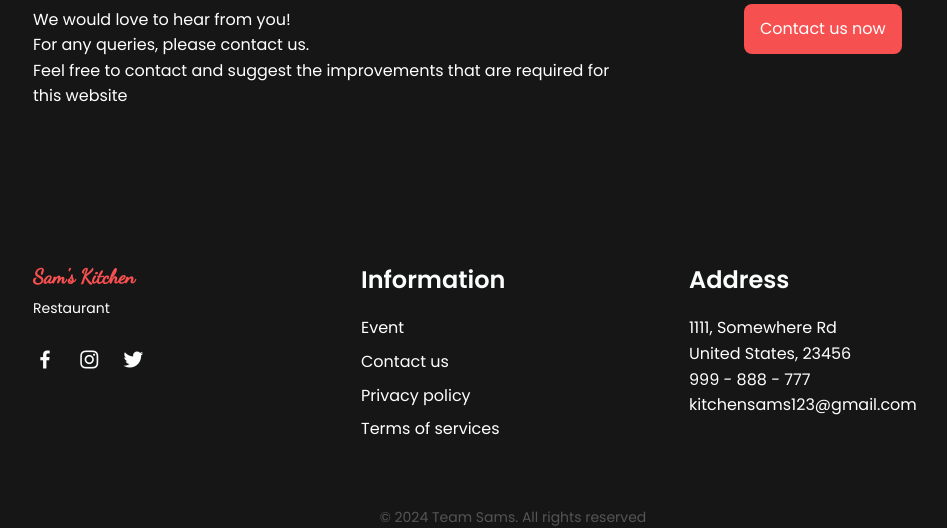
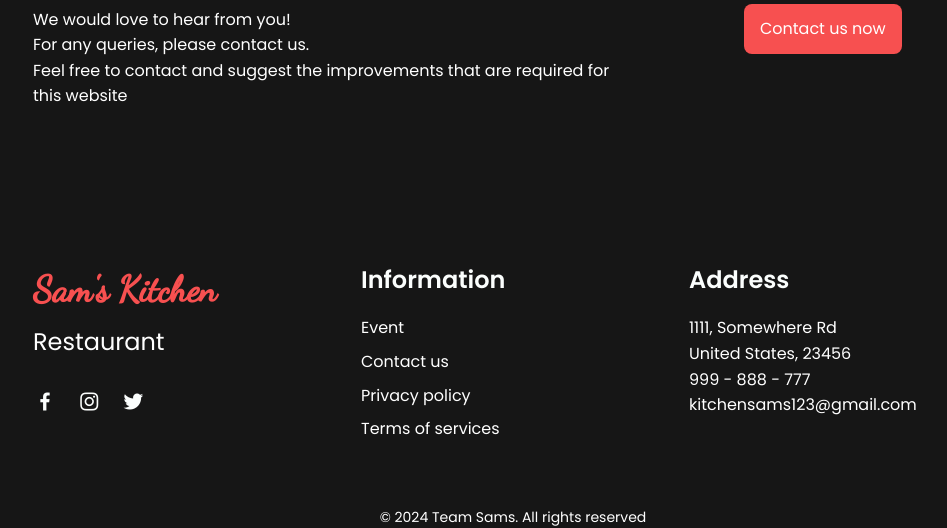
Before and after one commit to anchal-04/SAM-s-Kitchen, a Flask app: page / in a window 1280 px wide. Shown: the part 1982-2510 px from the top of the page, without its empty margins (127-1074 px from the left). Run offline with Flask 3, Linux system fonts and the light colour scheme.

```diff
--- a/restaurant/static/styles/css/styles.css
+++ b/restaurant/static/styles/css/styles.css
@@ -432,7 +432,7 @@ img{
 }
 
 .footer__logo{
-  font-size: var(--h3-font-size);
+  font-size: var(--h1-font-size);
   color: var(--first-color);
   font-weight: var(--font-semi-bold);
   font-family:'Dancing Script'
@@ -440,7 +440,7 @@ img{
 
 .footer__description{
   display: block;
-  font-size: var(--small-font-size);
+  font-size: var(--h2-font-size);
   margin: .25rem 0 var(--mb-3);
 }
 
@@ -469,7 +469,7 @@ img{
 .footer__copy{
   text-align: center;
   font-size: var(--small-font-size);
-  color: var(--text-color-light);
+  color: var(--text-color);
   margin-top: 3.5rem;
 }
 
```
